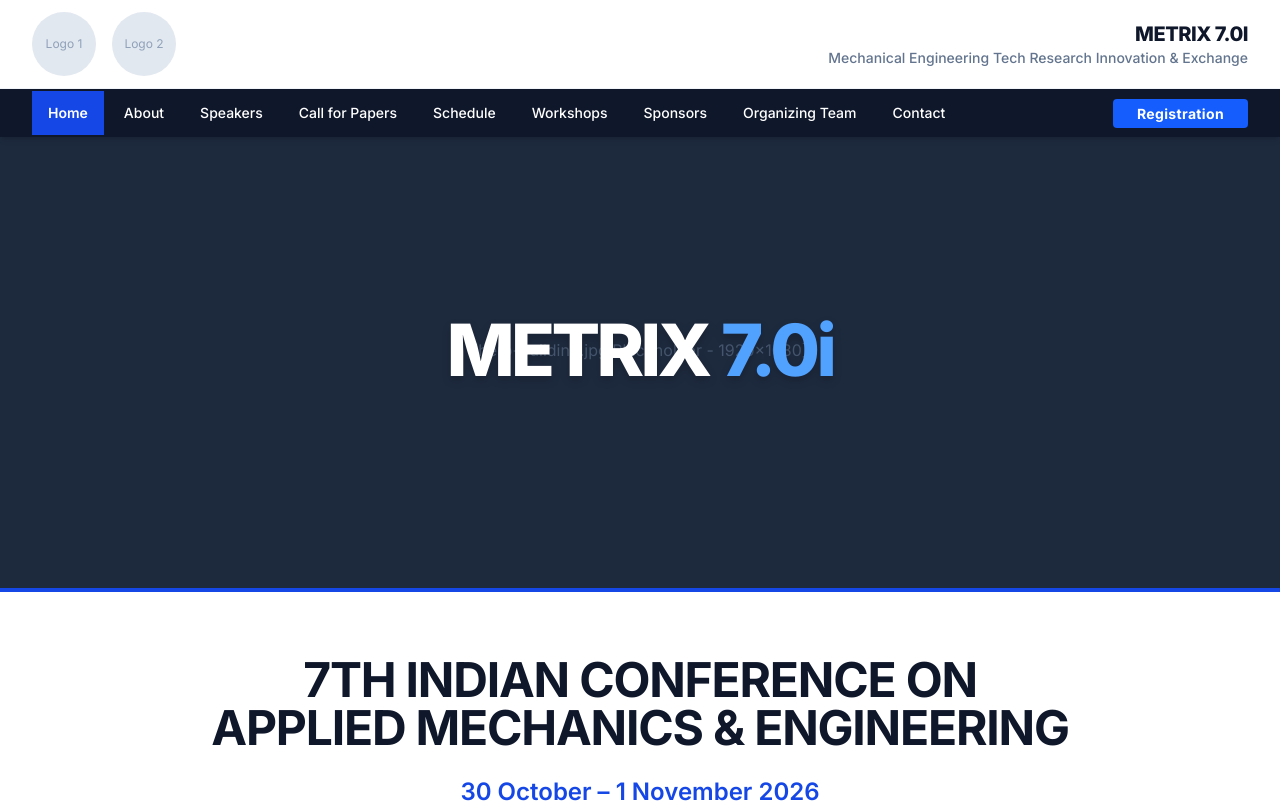
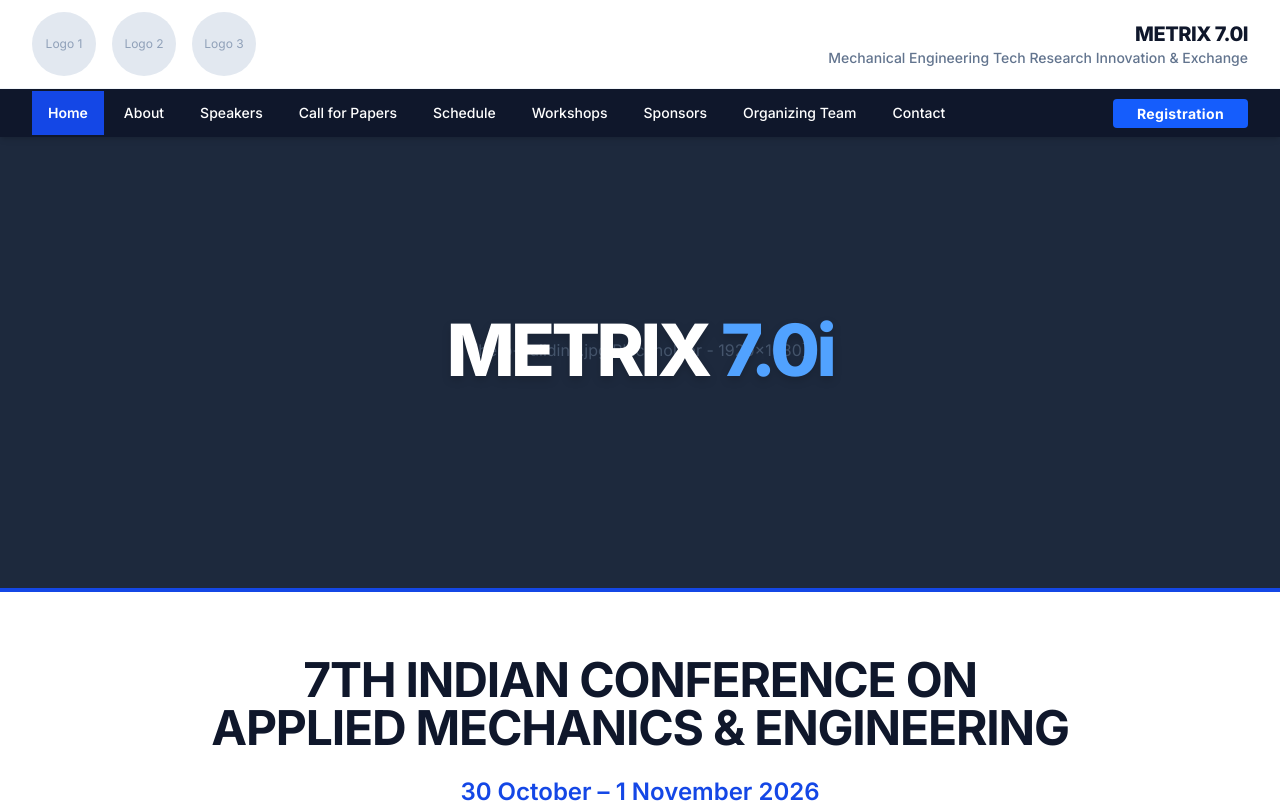
Before and after one commit to harshalokshah/METRIX-7.0, a Next.js app: page / in a window 1280 px wide. Shown: the top 803 px of the page. Built offline with nearby package versions, Linux system fonts and the light colour scheme.

Commit message:
Added third logo slot to navbar and footer

```diff
--- a/components/Footer.tsx
+++ b/components/Footer.tsx
@@ -7,7 +7,14 @@ export default function Footer() {
 
         {/* Column 1 */}
         <div>
-          <h3 className="text-2xl font-bold text-white mb-6 uppercase tracking-tight">METRIX 7.0i</h3>
+          <div className="flex items-center gap-4 mb-6">
+            {/* Logo 3 Placeholder */}
+            <div className="relative w-12 h-12 bg-slate-800 rounded-full flex items-center justify-center overflow-hidden shrink-0 border border-slate-700">
+               <span className="text-[10px] font-bold text-slate-400">Logo 3</span>
+            </div>
+            <h3 className="text-2xl font-bold text-white uppercase tracking-tight">METRIX 7.0i</h3>
+          </div>
+
           <p className="text-sm leading-relaxed mb-6">
             The 7th Indian Conference on Mechanical Engineering Tech Research Innovation and Exchange. A biennial international event fostering research and collaboration in applied mechanics and allied fields.
           </p>
--- a/components/Navbar.tsx
+++ b/components/Navbar.tsx
@@ -16,11 +16,15 @@ export default function Navbar() {
       {/* Top Tier: Logos & Branding */}
       <div className="max-w-7xl mx-auto px-4 sm:px-6 lg:px-8 py-3 flex justify-between items-center border-b border-slate-100">
         <div className="flex items-center gap-4">
-          <div className="relative w-16 h-16 bg-slate-200 rounded-full flex items-center justify-center overflow-hidden">
+          <div className="relative w-16 h-16 bg-slate-200 rounded-full flex items-center justify-center overflow-hidden shrink-0">
              <span className="text-xs text-slate-400">Logo 1</span>
           </div>
-          <div className="relative w-16 h-16 bg-slate-200 rounded-full flex items-center justify-center overflow-hidden">
+          <div className="relative w-16 h-16 bg-slate-200 rounded-full flex items-center justify-center overflow-hidden shrink-0">
              <span className="text-xs text-slate-400">Logo 2</span>
+          </div>
+          {/* New Logo 3 Slot */}
+          <div className="relative w-16 h-16 bg-slate-200 rounded-full flex items-center justify-center overflow-hidden shrink-0">
+             <span className="text-xs text-slate-400">Logo 3</span>
           </div>
         </div>
         <div className="text-right hidden md:block">
```
